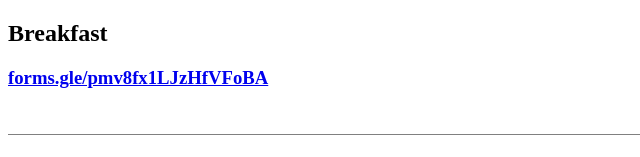
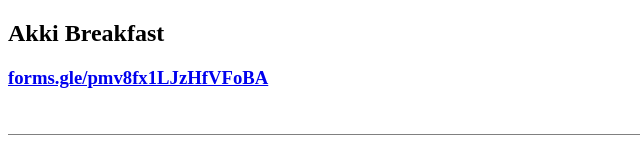
Before and after one commit to akki018/feedback, a plain HTML site: page index.html in a window 1280 px wide. Shown: the top 157 px of the page, without its empty margins (0-640 px from the left). Drawn offline with Linux system fonts and the light colour scheme.

Commit message:
Update index.html

```diff
--- a/index.html
+++ b/index.html
@@ -7,7 +7,7 @@
     <title>Daily Mess Feedback</title>
 </head>
 <body>
-    <h2>Breakfast</h2>
+    <h2>Akki Breakfast</h2>
     <h3><a href="https://forms.gle/pmv8fx1LJzHfVFoBA">forms.gle/pmv8fx1LJzHfVFoBA</a> </h3> <br>
     <hr size="1" noshade>
     <h2>Lunch</h2>
```
